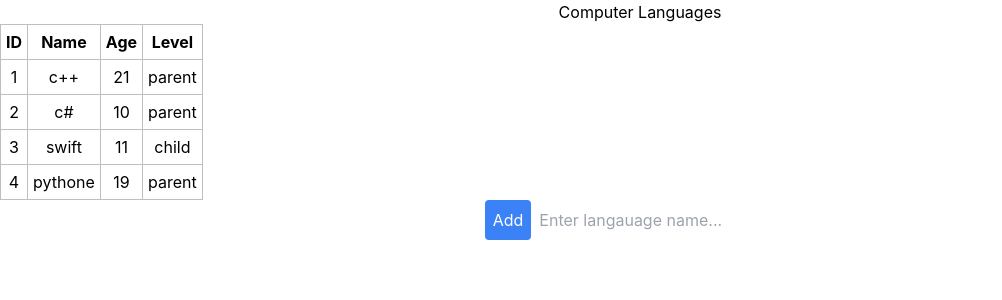
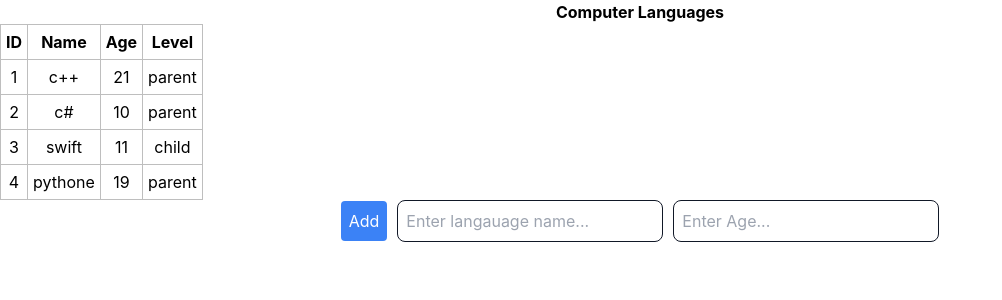
Before and after one commit to ChaudaryHammad/react-hooks, a React (Create React App) app: page / in a window 1280 px wide. Shown: the top 300 px of the page, without its empty margins (0-1002 px from the left). Built offline with nearby package versions, Linux system fonts and the light colour scheme.

Commit message:
placehloder added

```diff
--- a/src/App.css
+++ b/src/App.css
@@ -24,3 +24,9 @@ td{
   border: solid 1px rgb(190, 190, 190);
   padding: 5px;
 }
+
+input{
+  border: 1px solid gray;
+  border-radius: 8px;
+  margin-left: 10px;
+}
--- a/src/components/ComputerLanguages.js
+++ b/src/components/ComputerLanguages.js
@@ -3,7 +3,7 @@ import uuid from 'react-uuid';
 import useInputHook from "./useInputHook";
 function ComputerLanguages() {
     const [name,handleInput,clearName] = useInputHook('')
-
+   const [age,handleInputAge,clearAge] = useInputHook('')
 
   const [computerLanguages, setComputerLanguages] = useState([
     {
@@ -35,15 +35,16 @@ function ComputerLanguages() {
 
   const handleClick=(e)=>{
     e.preventDefault();
-    setComputerLanguages([...computerLanguages,{id:uuid(),name:name,age:30,level:'high'}])
+    setComputerLanguages([...computerLanguages,{id:uuid(),name:name,age:age,level:'high'}])
     clearName('')
+    clearAge('')
   }
 
 
 
   return (
     <>
-      <h1>Computer Languages</h1>
+      <h1 className="font-bold ">Computer Languages</h1>
       <table className="border">
         <thead>
             <tr>
@@ -77,6 +78,13 @@ function ComputerLanguages() {
       placeholder="Enter langauage name..." required
       onChange={handleInput}
       value={name} />
+
+       <input
+      className="border-gray-900 p-2"
+      type="text"
+      placeholder="Enter Age..." required
+      onChange={handleInputAge}
+      value={age} />
       </form>
     </>
   );
```
